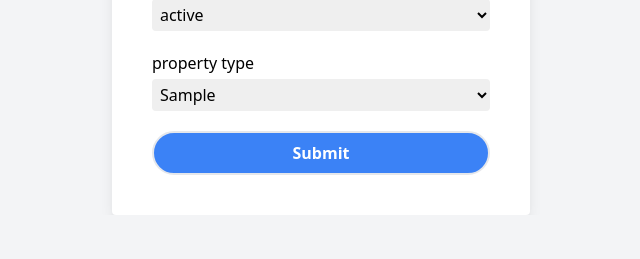
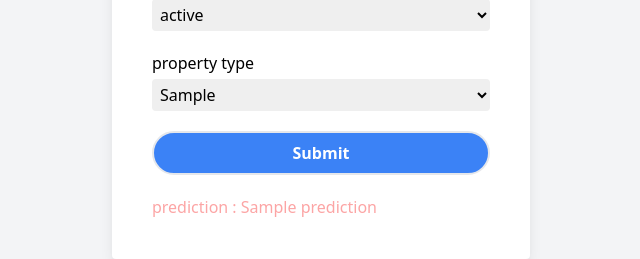
Before and after one commit to 20JR1A4443/project, a Flask app: template templates/index.html in a window 1280 px wide. Shown: the part 641-900 px from the top of the page, without its empty margins (319-959 px from the left). Before the commit the page ends 816 px from the top, so only its background shows below. Run offline with Flask 3, Linux system fonts and the light colour scheme; the template is opened without the code that fills it: most values are stand-ins (such as "Sample title", 1, 10 or a date in 2020); parts of the project's set-up code (start-up, migrations or seed data) failed here and were passed over; some libraries are stand-ins or nearby versions.

Commit message:
prediction model

```diff
--- a/app.py
+++ b/app.py
@@ -22,6 +22,13 @@ def index():
         input_array = np.array([[
             bedrooms,bathrooms,location,sqf,status,direction,property_type
         ]])
+
+        t_array = scaler.transform(input_array)
+        prediction = model.predict(t_array)[0]
+        return render_template('index.html',location_mapping=location_mapping,
+                               status_mapping=status_mapping,
+                               direction_mapping=direction_mapping,
+                               property_type_mapping=property_type_mapping ,prediction=prediction)
     else:
         return render_template('index.html',location_mapping=location_mapping,
                                status_mapping=status_mapping,
--- a/templates/index.html
+++ b/templates/index.html
@@ -106,6 +106,14 @@
           </button>
         </div>
       </form>
+
+
+      {% if  prediction is defined%}
+
+        <div>
+          <label class="text-red-300"> prediction : {{prediction}}</label>
+        </div>
+      {% endif%}
     </div>
 
     <script>
```
